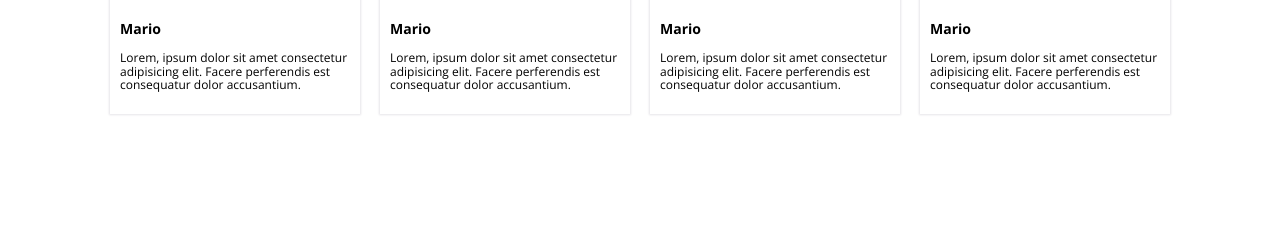
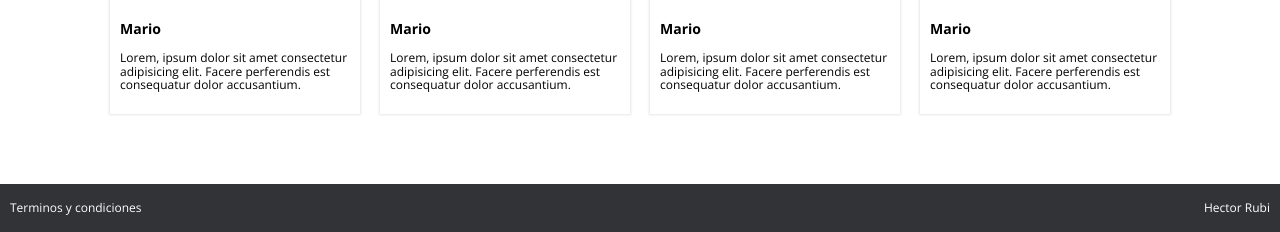
Before and after one commit to HectorRubi/Producto-digital, a plain HTML site: page index.html in a window 1280 px wide. Shown: the part 1857-2089 px from the top of the page. Before the commit the page ends 2041 px from the top, so only its background shows below. Drawn offline with nearby package versions, Linux system fonts and the light colour scheme.

Commit message:
Agregar el footer

```diff
--- a/css/styles.css
+++ b/css/styles.css
@@ -156,3 +156,14 @@ nav li a:hover {
 .mentions_content-item .item_content {
   padding: var(--space);
 }
+
+/* ------------------------------- Footer */
+.footer {
+  display: flex;
+  justify-content: space-between;
+  padding: 5px var(--space);
+  background-color: var(--black-color);
+}
+.footer .option {
+  color: var(--white-color);
+}
--- a/index.html
+++ b/index.html
@@ -128,7 +128,12 @@
       </article>
     </div>
   </section>
-
+  <!-- Aquí empieza el footer -->
+  <footer class="footer">
+    <p class="option">Terminos y condiciones</p>
+    <p class="option">Hector Rubi</p>
+  </footer>
+  <!-- Aquí termina el footer -->
   <script src="js/scripts.js"></script>
 </body>
 </html>
```
